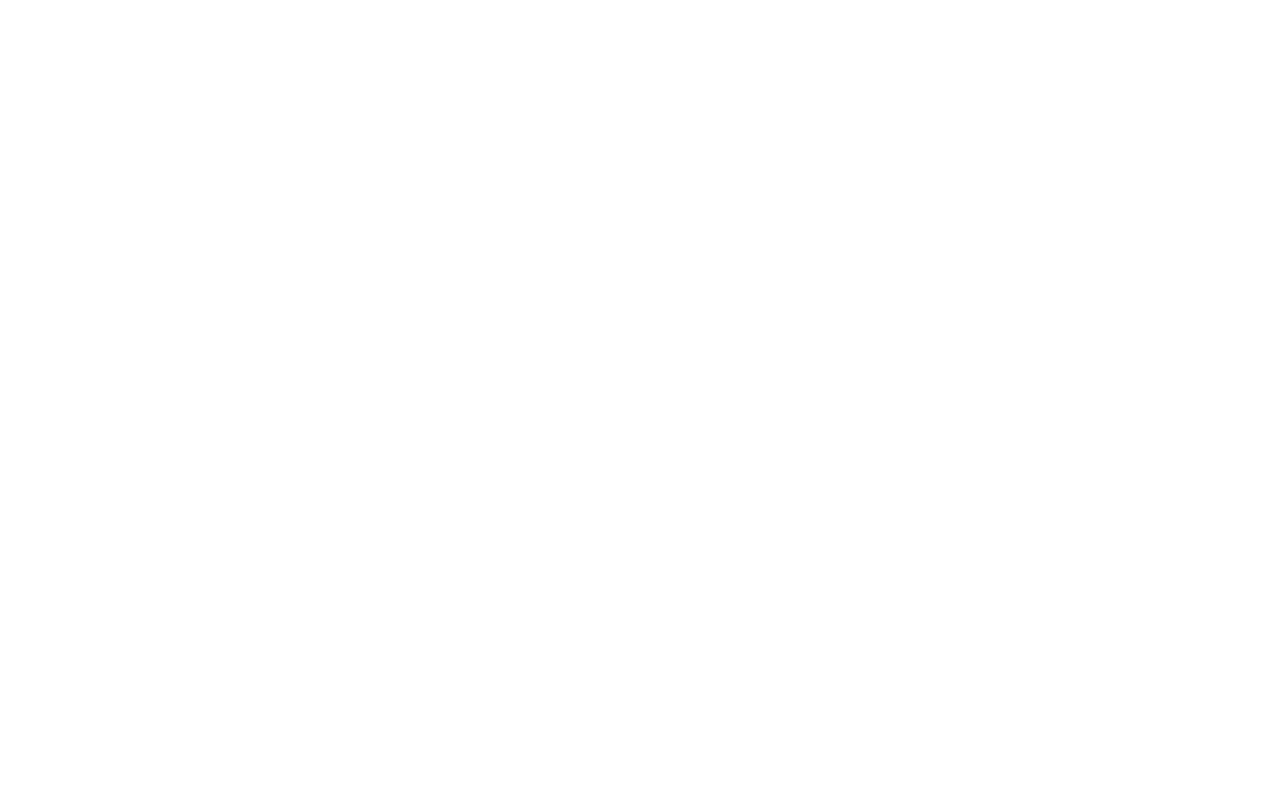
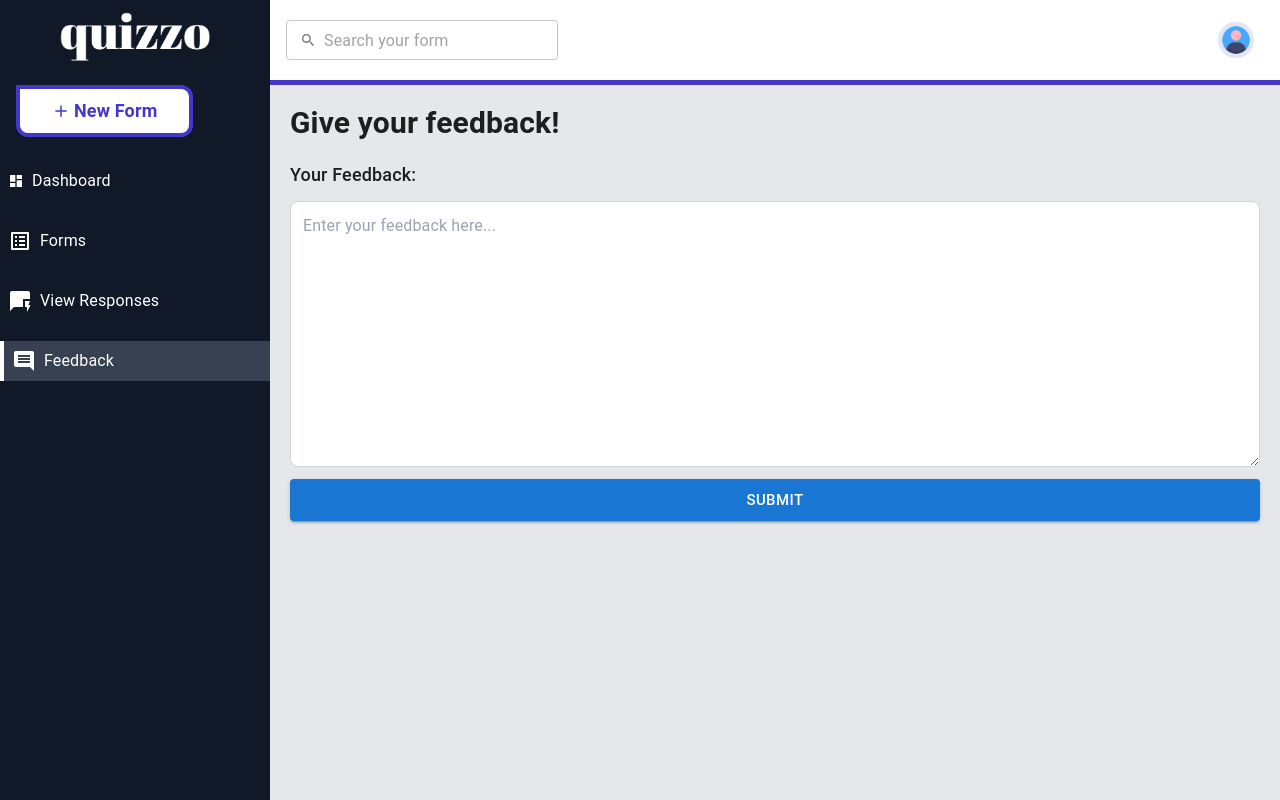
Before and after one commit to yuviS003/exam-companion-ui, a React (Vite) app: page /dashboard/feedback in a window 1280 px wide. Before the commit this address had no page. Built offline with nearby package versions, Linux system fonts and the light colour scheme; sample sign-in values are in the browser's storage; what tailwindcss-animated would draw is missing.

Commit message:
feedback addded

```diff
--- a/src/App.jsx
+++ b/src/App.jsx
@@ -16,6 +16,7 @@
 import FormResponse from "./pages/FormResponse/FormResponse";
 import ViewFormResponses from "./pages/ViewFormResponses/ViewFormResponses";
 import FormResult from "./pages/FormResult/FormResult";
+import UserFeedback from "./pages/UserFeedback/UserFeedback";
 
 const App = () => {
   const [currentTheme, setCurrentTheme] = useState(lightTheme);
@@ -27,14 +28,6 @@
       prevTheme === darkTheme ? lightTheme : darkTheme
     );
   };
-
-  // useEffect(() => {
-  //    AOS.init({
-  //      offset: 5, // Set the offset to your desired value
-  //    });
-
-  //   AOS.refresh(); // Refresh AOS after initializing
-  //  }, []);
 
   return (
     <ThemeProvider theme={currentTheme}>
@@ -146,6 +139,17 @@
               />
             }
           />
+          <Route
+            path="feedback"
+            element={
+              <UserFeedback
+                currentTheme={currentTheme}
+                setGlobalLoaderText={setGlobalLoaderText}
+                setGlobalLoaderStatus={setGlobalLoaderStatus}
+                toggleCurrentTheme={toggleCurrentTheme}
+              />
+            }
+          />
         </Route>
       </Routes>
 
--- a/src/pages/Dashboard/Dashboard.jsx
+++ b/src/pages/Dashboard/Dashboard.jsx
@@ -14,6 +14,9 @@
 import axios from "axios";
 import { userAvatar } from "../../assets";
 import { IoMdSearch } from "react-icons/io";
+import ListAltIcon from "@mui/icons-material/ListAlt";
+import CommentIcon from "@mui/icons-material/Comment";
+import QuickreplyIcon from "@mui/icons-material/Quickreply";
 
 const apiUrl = import.meta.env.VITE_REACT_APP_API_URL;
 
@@ -112,7 +115,7 @@
             navigate("/dashboard/forms/");
           }}
         >
-          <MdDashboard /> Forms
+          <ListAltIcon /> Forms
         </div>
         <div
           className={`w-full text-white px-2 py-2 flex items-center cursor-pointer gap-2 hover:bg-gray-800  active:bg-gray-800 transition duration-300 ${
@@ -124,7 +127,19 @@
             navigate("/dashboard/view-form-responses");
           }}
         >
-          <MdDashboard /> View Responses
+          <QuickreplyIcon /> View Responses
+        </div>
+        <div
+          className={`w-full text-white px-2 py-2 flex items-center cursor-pointer gap-2 hover:bg-gray-800  active:bg-gray-800 transition duration-300 ${
+            (location.pathname === "/dashboard/feedback" ||
+              location.pathname === "/dashboard/feedback/") &&
+            `bg-gray-700 border-l-4 border-l-white`
+          }`}
+          onClick={() => {
+            navigate("/dashboard/feedback");
+          }}
+        >
+          <CommentIcon /> Feedback
         </div>
       </div>
       <div className={`ml-[270px] bg-[#E5E7EB] w-full flex flex-col`}>
--- /dev/null
+++ b/src/pages/UserFeedback/UserFeedback.jsx
@@ -0,0 +1,83 @@
+import { useState } from "react";
+import { enqueueSnackbar } from "notistack";
+import axios from "axios";
+import { Button } from "@mui/material";
+
+const apiUrl = import.meta.env.VITE_REACT_APP_API_URL;
+
+const UserFeedback = ({ setGlobalLoaderText, setGlobalLoaderStatus }) => {
+  // Define state variables for the form input
+  const [feedback, setFeedback] = useState("");
+
+  // Handle form submission
+  const handleSubmit = async (event) => {
+    event.preventDefault();
+    setGlobalLoaderText("Submitting feedback...");
+    setGlobalLoaderStatus(true);
+
+    const payload = {
+      userId: JSON.parse(localStorage.getItem("quizzo_current_user"))._id,
+      userFeedback: feedback,
+    };
+    console.log("payload", payload);
+
+    try {
+      // Simulate a dummy Axios POST call
+      const response = await axios.post(
+        `${apiUrl}/api/feedback/create`,
+        payload
+      );
+
+      // Handle the response as needed
+      if (response.status === 201) {
+        console.log("Successfully submitted feedback.", response);
+        // Clear feedback input
+        setFeedback("");
+
+        // Show a success notification
+        enqueueSnackbar("Feedback recorded successfully!", {
+          variant: "success",
+        });
+      } else {
+        // Show an error notification if submission was not successful
+        enqueueSnackbar("Failed to submit feedback.", {
+          variant: "error",
+        });
+      }
+    } catch (error) {
+      // Handle any error during the POST request
+      enqueueSnackbar("Error occurred while submitting feedback.", {
+        variant: "error",
+      });
+    } finally {
+      // Reset global loader status
+      setGlobalLoaderStatus(false);
+    }
+  };
+
+  return (
+    <div className="w-full flex flex-col gap-5 p-5">
+      <p className="text-3xl font-bold">Give your feedback!</p>
+      <form className="flex flex-col gap-3" onSubmit={handleSubmit}>
+        {/* Add a label for the feedback textarea */}
+        <label htmlFor="feedback" className="text-lg font-medium">
+          Your Feedback:
+        </label>
+        <textarea
+          id="feedback"
+          value={feedback}
+          onChange={(e) => setFeedback(e.target.value)}
+          className="w-full p-3 border border-gray-300 rounded-lg focus:outline-none focus:ring-2 focus:ring-blue-500"
+          rows="10"
+          placeholder="Enter your feedback here..."
+          required
+        />
+        <Button variant="contained" color="primary" size="large" type="submit">
+          Submit
+        </Button>
+      </form>
+    </div>
+  );
+};
+
+export default UserFeedback;
--- a/src/pages/ViewFormResponses/ViewFormResponses.jsx
+++ b/src/pages/ViewFormResponses/ViewFormResponses.jsx
@@ -150,15 +150,16 @@
       })
       .then((response) => {
         console.log("Form info", response.data);
-        if (response.data) {
+        if (response.data.length) {
+          const receivedForm = response.data[0];
           // construct the current form result
           const formResult = {
-            formId: response.data.formId,
-            formName: response.data.formName,
-            formDueDate: response.data.formDueDate,
-            formDuration: response.data.formDuration,
-            formDescription: response.data.formDescription,
-            formQuestions: JSON.parse(response.data.formQuestions),
+            formId: receivedForm.formId,
+            formName: receivedForm.formName,
+            formDueDate: receivedForm.formDueDate,
+            formDuration: receivedForm.formDuration,
+            formDescription: receivedForm.formDescription,
+            formQuestions: JSON.parse(receivedForm.formQuestions),
             formResponses: JSON.parse(formResponse.form_response),
           };
           console.log("formResult", formResult);
@@ -193,11 +194,11 @@
             state: {
               generatedResult,
               formInfo: {
-                formId: response.data.formId,
-                formName: response.data.formName,
-                formDueDate: response.data.formDueDate,
-                formDuration: response.data.formDuration,
-                formDescription: response.data.formDescription,
+                formId: receivedForm.formId,
+                formName: receivedForm.formName,
+                formDueDate: receivedForm.formDueDate,
+                formDuration: receivedForm.formDuration,
+                formDescription: receivedForm.formDescription,
               },
             },
           });
```
